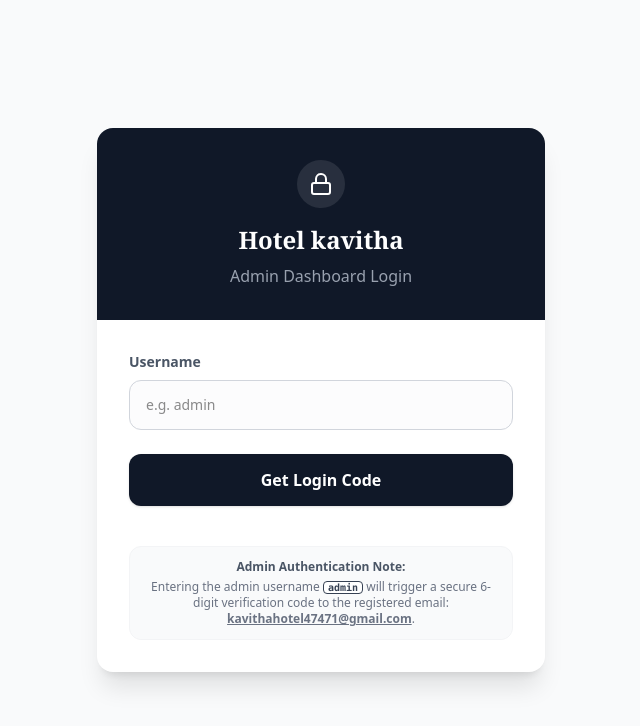
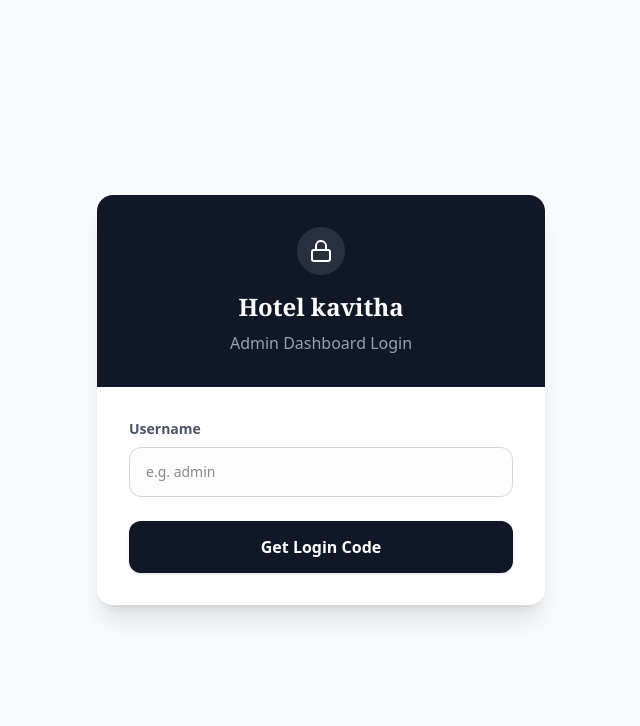
Before and after one commit to Harinithin-ops/qr_order_table, a React (Vite) app in the folder frontend/: page /login in a window 1280 px wide. Shown: the top 726 px of the page, without its empty margins (319-959 px from the left). Built offline with nearby package versions, Linux system fonts and the light colour scheme; what @react-pdf/renderer would draw is missing.

Commit message:
style: remove explanatory admin authentication note card from login page

```diff
--- a/frontend/src/pages/Login.tsx
+++ b/frontend/src/pages/Login.tsx
@@ -118,11 +118,6 @@ export default function LoginPage() {
               >
                 {loading ? 'Sending Code...' : 'Get Login Code'}
               </button>
-
-              <div className="text-xs text-gray-500 text-center mt-4 space-y-1 bg-gray-50 p-3 rounded-xl border border-gray-100">
-                <p className="font-semibold text-gray-600">Admin Authentication Note:</p>
-                <p>Entering the admin username <span className="font-mono bg-white px-1 border rounded text-[10px] font-bold text-gray-700">admin</span> will trigger a secure 6-digit verification code to the registered email: <span className="font-bold underline">{adminEmail || 'kavithahotel47471@gmail.com'}</span>.</p>
-              </div>
             </form>
           ) : (
             /* Phase 2: Supabase OTP Verification */
```
